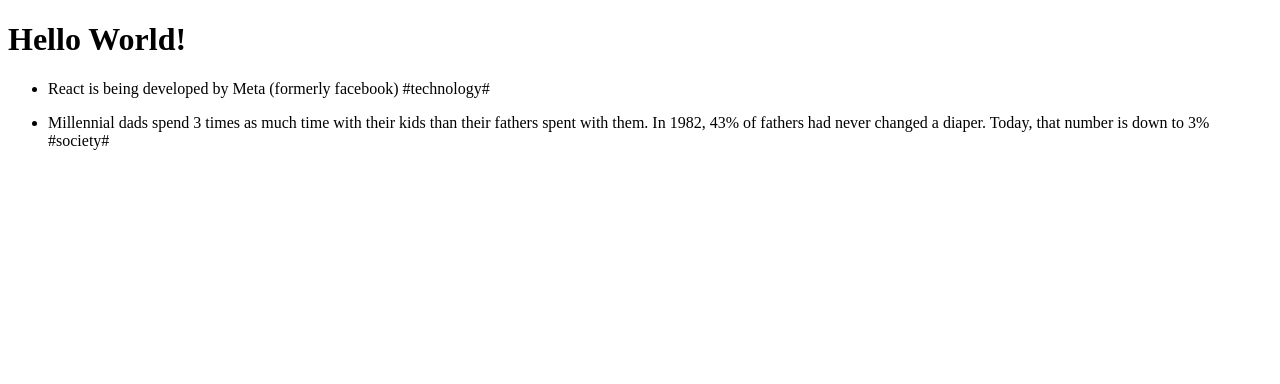
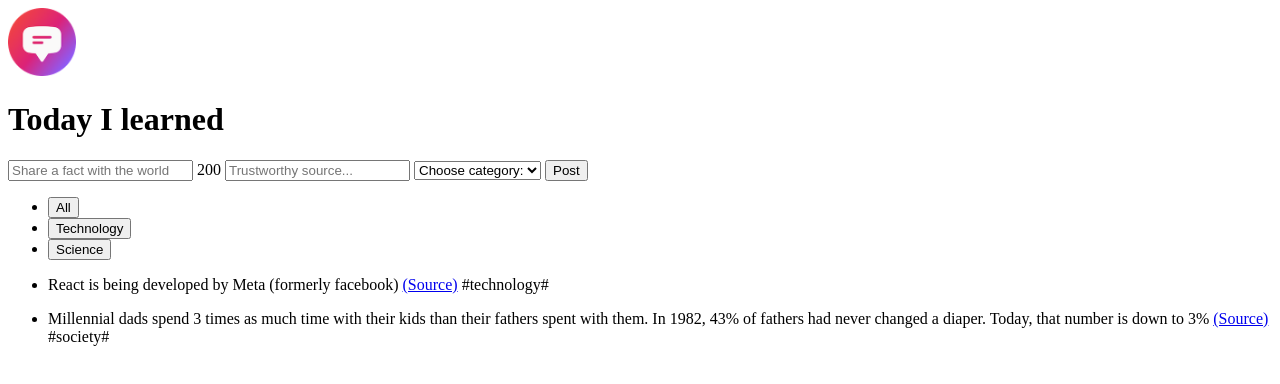
Before and after one commit to Komakai535/BasicWebDev, a plain HTML site: page index.html in a window 1280 px wide. Drawn offline with Linux system fonts and the light colour scheme.

Commit message:
Adding semantic tags and a form

```diff
--- a/index.html
+++ b/index.html
@@ -5,24 +5,58 @@
     <meta name="viewport" content="width=device-width, initial-scale=1.0" />
     <title>Today I learned!!!!</title>
   </head>
+
   <body>
-    <h1>Hello World!</h1>
+    <header>
+      <img src="logo.png" height="68" width="68" alt="Today I Learned Logo" />
+      <h1>Today I learned</h1>
+    </header>
+    <form>
+      <input type="text" placeholder="Share a fact with the world" />
+      <span>200</span>
+      <input type="text" placeholder="Trustworthy source..." />
+      <select>
+        <option value="">Choose category:</option>
+        <option value="technology">Technology</option>
+        <option value="science">Science</option>
+        <option value="finance">Finance</option>
+      </select>
+      <button>Post</button>
+    </form>
 
+    <main>
+      <aside>
+        <ul>
+          <li><button>All</button></li>
+          <li><button>Technology</button></li>
+          <li><button>Science</button></li>
+        </ul>
+      </aside>
+      <section>
         <ul>
           <li>
             <p>
               React is being developed by Meta (formerly facebook)
+              <a href="https://opensource.fb.com/" target="_blank"> (Source)</a>
               <span>#technology#</span>
             </p>
           </li>
           <li>
             <p>
-          Millennial dads spend 3 times as much time with their kids than their
-          fathers spent with them. In 1982, 43% of fathers had never changed a
-          diaper. Today, that number is down to 3%
+              Millennial dads spend 3 times as much time with their kids than
+              their fathers spent with them. In 1982, 43% of fathers had never
+              changed a diaper. Today, that number is down to 3%
+              <a
+                href="https://www.mother.ly/parenting/millennial-dads-spend-more-time-with-their-kids"
+                target="_blank"
+              >
+                (Source)
+              </a>
               <span>#society#</span>
             </p>
           </li>
         </ul>
+      </section>
+    </main>
   </body>
 </html>
```
Lines whose indentation alone changed are shown as unchanged.
